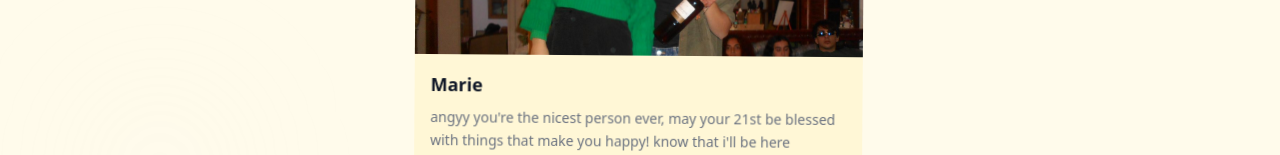
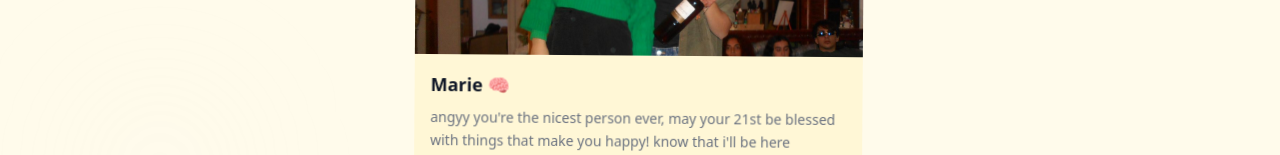
Before and after one commit to Najibmansour/profesora-ankhel, a Next.js app: page / in a window 1280 px wide. Shown: the part 478-633 px from the top of the page. Built offline with nearby package versions, Linux system fonts and the light colour scheme; no server answers.

Commit message:
fix layout

```diff
--- a/src/app/page.tsx
+++ b/src/app/page.tsx
@@ -81,7 +81,7 @@
   };
 
   return (
-    <div className="min-h-screen max-h-screen bg-bg-light ">
+    <div className="min-h-screen  bg-bg-light ">
       <HeroSection {...heroData} />
 
       {/* Jumpscare Component - Customize these props as needed */}
@@ -95,7 +95,7 @@
         maxDelay={120000} // 45 seconds maximum
         scareDuration={3500} // 2.5 seconds visible
         // Multiple scares (optional)
-        multipleScares={true}
+        multipleScares={false}
         scareInterval={10000} // 2 minutes between scares
         // Mobile features
         enableVibration={true}
--- a/src/components/CardCarousel.tsx
+++ b/src/components/CardCarousel.tsx
@@ -86,7 +86,7 @@
                   {/* Card Content */}
                   <div className="p-4 rounded-xl">
                     <h3 className="text-lg font-semibold text-text-dark mb-2">
-                      {card.title}
+                      {card.title} {card.icon}
                     </h3>
                     <p className="text-text-muted text-sm leading-relaxed">
                       {card.paragraph}
```
